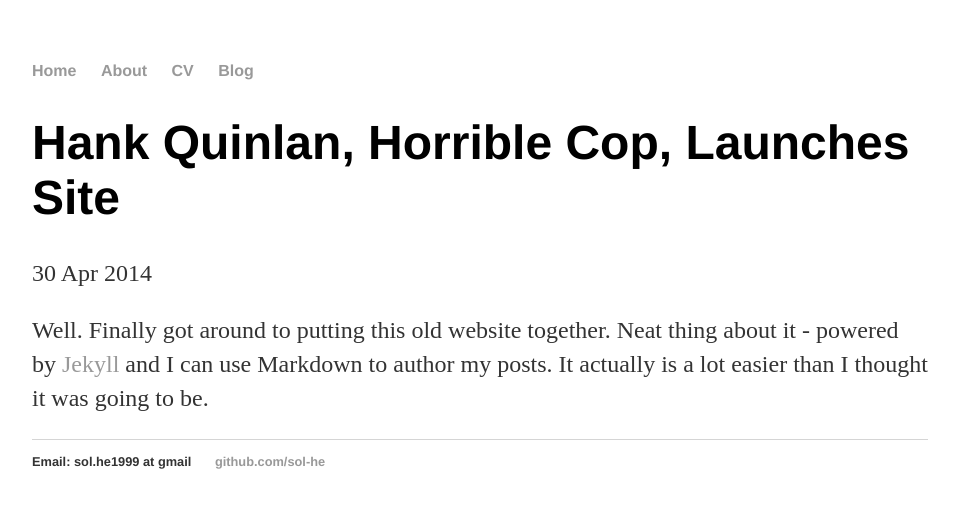
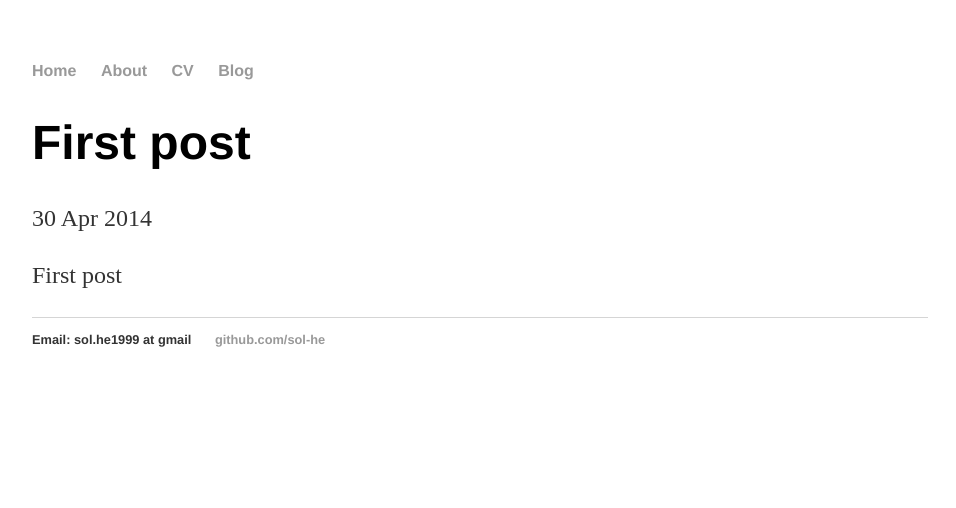
Before and after one commit to sol-he/sol-he.github.io, a Jekyll site: the page built from _posts/2014-04-30-hank-quinlan-site-launched-copy.md, in a window 1280 px wide. Shown: the top 508 px of the page, without its empty margins (160-1116 px from the left). Built offline with Jekyll 4.4.1, drawn with Linux system fonts in a browser that asks for light colours.

Commit message:
changed stuff

```diff
--- a/_posts/2014-04-30-hank-quinlan-site-launched-copy.md
+++ b/_posts/2014-04-30-hank-quinlan-site-launched-copy.md
@@ -1,7 +1,7 @@
 ---
 layout: post
-title: "Hank Quinlan, Horrible Cop, Launches Site"
+title: "First post"
 date: 2014-04-30
 ---
 
-Well. Finally got around to putting this old website together. Neat thing about it - powered by [Jekyll](http://jekyllrb.com) and I can use Markdown to author my posts. It actually is a lot easier than I thought it was going to be.
+First post
```
